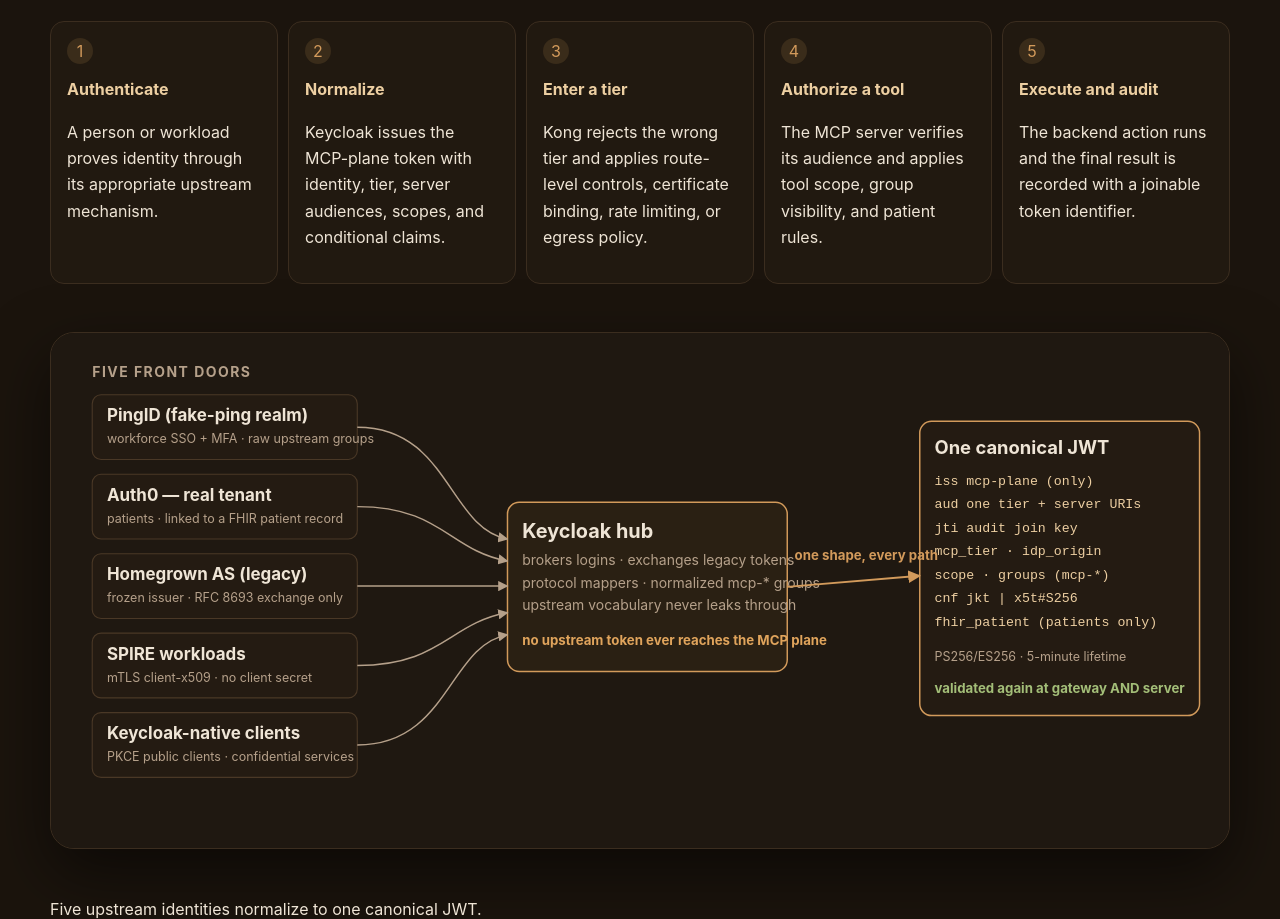
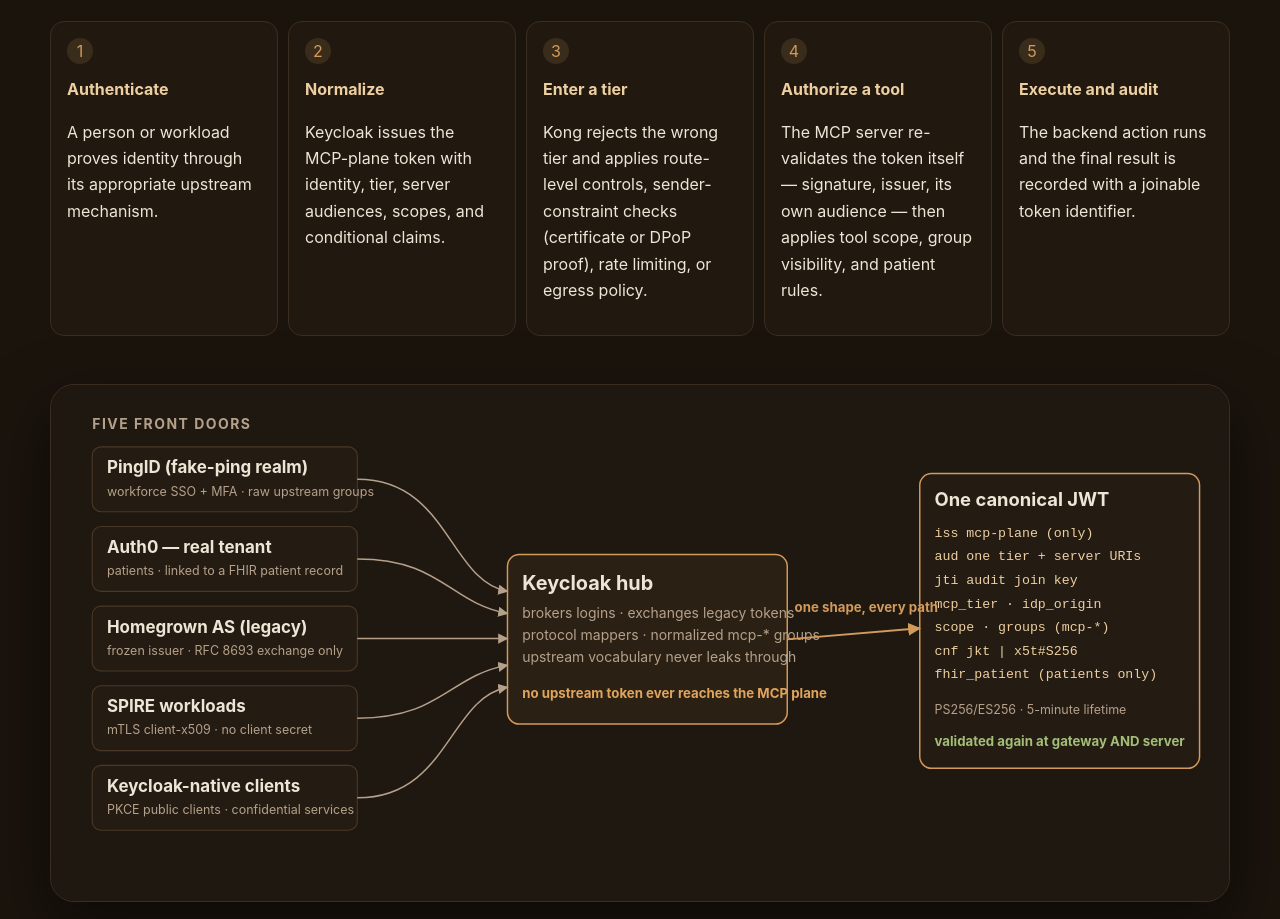
Before and after one commit to chief-builder/mcp-healthcare-reference, a plain HTML site: page docs/walkthrough/overall-functional.html in a window 1280 px wide. Shown: the part 3107-4026 px from the top of the page. Drawn offline with Linux system fonts and the light colour scheme.

Commit message:
docs(site): journey step 3 names DPoP, step 4 states server re-validation doctrine

```diff
--- a/docs/walkthrough/overall-functional.html
+++ b/docs/walkthrough/overall-functional.html
@@ -68,8 +68,8 @@
 <section id="journey" data-sources="realm/, deck/, servers/"><h2>Core functional journey</h2><div class="journey">
 <div class="step"><span class="num">1</span><br><b>Authenticate</b><p>A person or workload proves identity through its appropriate upstream mechanism.</p></div>
 <div class="step"><span class="num">2</span><br><b>Normalize</b><p>Keycloak issues the MCP-plane token with identity, tier, server audiences, scopes, and conditional claims.</p></div>
-<div class="step"><span class="num">3</span><br><b>Enter a tier</b><p>Kong rejects the wrong tier and applies route-level controls, certificate binding, rate limiting, or egress policy.</p></div>
-<div class="step"><span class="num">4</span><br><b>Authorize a tool</b><p>The MCP server verifies its audience and applies tool scope, group visibility, and patient rules.</p></div>
+<div class="step"><span class="num">3</span><br><b>Enter a tier</b><p>Kong rejects the wrong tier and applies route-level controls, sender-constraint checks (certificate or DPoP proof), rate limiting, or egress policy.</p></div>
+<div class="step"><span class="num">4</span><br><b>Authorize a tool</b><p>The MCP server re-validates the token itself — signature, issuer, its own audience — then applies tool scope, group visibility, and patient rules.</p></div>
 <div class="step"><span class="num">5</span><br><b>Execute and audit</b><p>The backend action runs and the final result is recorded with a joinable token identifier.</p></div>
 </div><img class="visual" src="assets/identity-normalization.svg" alt="Five upstream identity sources normalizing through the Keycloak hub into one canonical JWT"><p class="caption">Five upstream identities normalize to one canonical JWT.</p></section>
 
```
